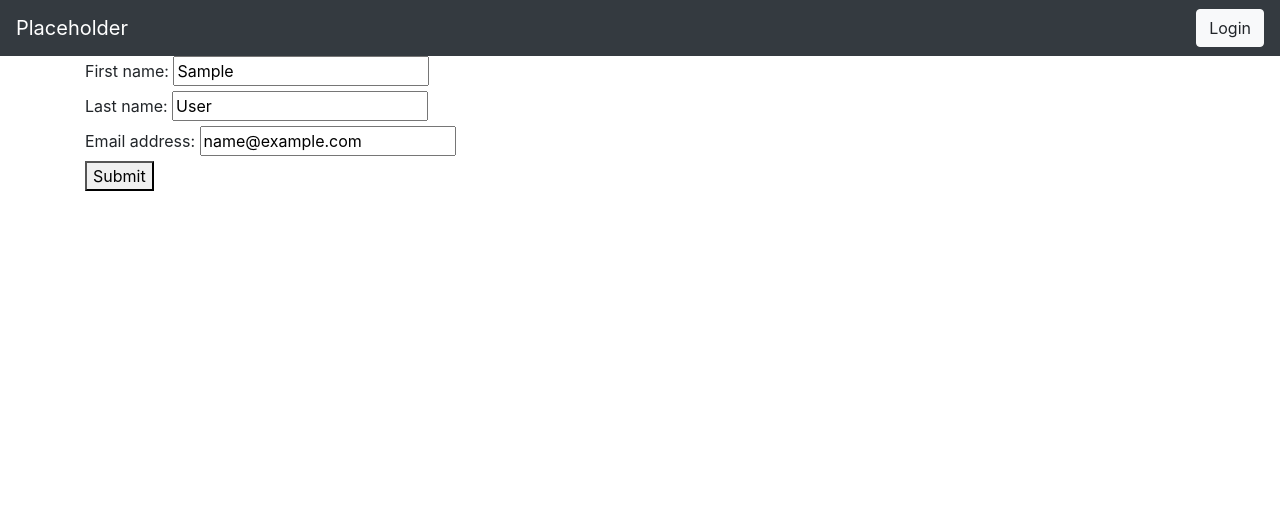
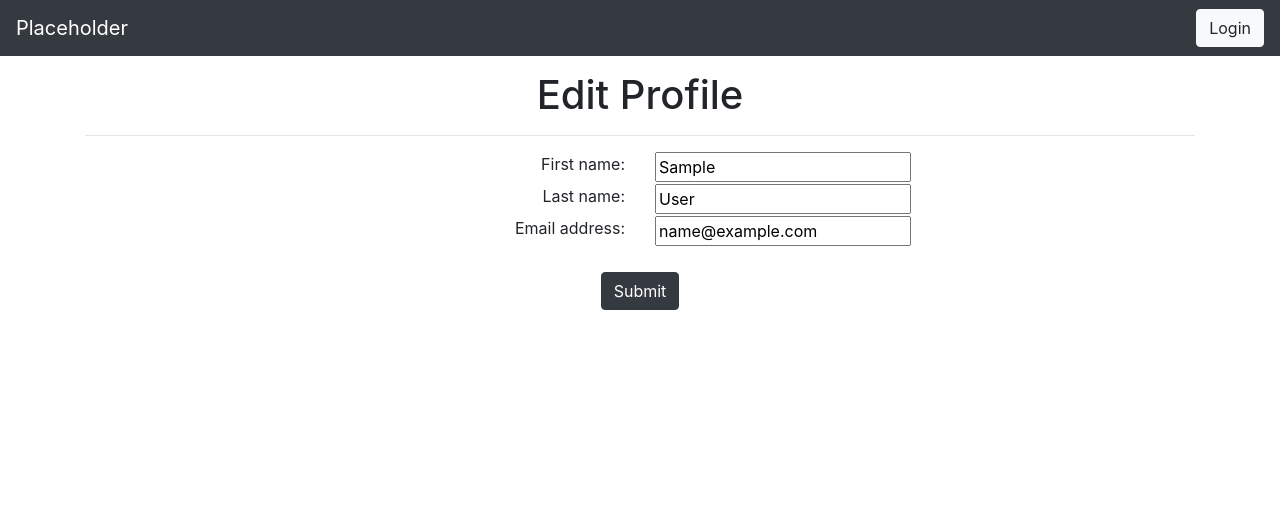
Before and after one commit to Re-Tails/restaurant-booking, a Django app: page /profile/edit/ in a window 1280 px wide. Shown: the top 509 px of the page. Run offline with Django 3.2, Linux system fonts and the light colour scheme; the visitor is signed in with stand-in values (Sample User, id 1); some libraries are stand-ins or nearby versions.

Commit message:
cleaned up edit profile and change password

```diff
--- a/restaurant/static/css/main.css
+++ b/restaurant/static/css/main.css
@@ -54,3 +54,13 @@
   position: absolute;
   bottom: 0;
 }
+
+.submit-btn{
+  margin-left: auto;
+  margin-right: auto;
+}
+
+.edit-container{
+  margin-top: 15px;
+  margin-bottom: 50px;
+}
--- a/restaurant/templates/registration/change_password.html
+++ b/restaurant/templates/registration/change_password.html
@@ -1,7 +1,10 @@
 {% extends "base.html" %}
 {% block content %}
 <title>Change Password</title>
-    <div class="container">
+
+    <div class="container edit-container">
+      <h1 class="text-center">Change Password</h1>
+      <hr>
     <form method="post">
         {% csrf_token %}
         {{ form.as_p }}
--- a/restaurant/templates/registration/edit_profile.html
+++ b/restaurant/templates/registration/edit_profile.html
@@ -2,17 +2,28 @@
 {% block content %}
 <title>test</title>
 
-<div class="container">
+<div class="container edit-container">
   <form method="post">
     {% csrf_token %}
     <!-- {{ form.as_p }} -->
-    {% for field in form %}
-    {% if field.name != "password" %}
-    {{ field.label_tag }} {{ field }} {{ field.help_text }}
+    <h1 class="text-center">Edit Profile</h1>
+    <hr>
+    <div class="row">
+      {% for field in form %}
+      {% if field.name != "password" %}
+      <div class="col-6 text-right">
+        {{ field.label_tag }}
+      </div>
+      <div class="col-6">
+        {{ field }}
+      </div>
+      {{ field.help_text }}
+      <br>
+      {% endif %}
+      {% endfor %}
+    </div>
     <br>
-    {% endif %}
-    {% endfor %}
-    <button type='submit'>Submit</button>
+    <button type='submit' class="btn btn-dark btn-md d-flex submit-btn">Submit</button>
   </form>
   <br>
 </div>
```
